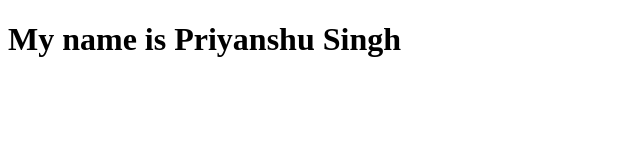
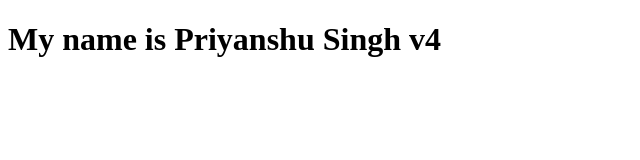
Before and after one commit to iam-priyanshu/First-Repo, a plain HTML site: page index.html in a window 1280 px wide. Shown: the full height of the page, 0-640 px from the left. Drawn offline with Linux system fonts and the light colour scheme.

Commit message:
v4 of index.html

```diff
--- a/index.html
+++ b/index.html
@@ -6,6 +6,6 @@
     <title>Document</title>
 </head>
 <body>
-    <h1>My name is Priyanshu Singh</h1>
+    <h1>My name is Priyanshu Singh v4</h1>
 </body>
 </html>
```
